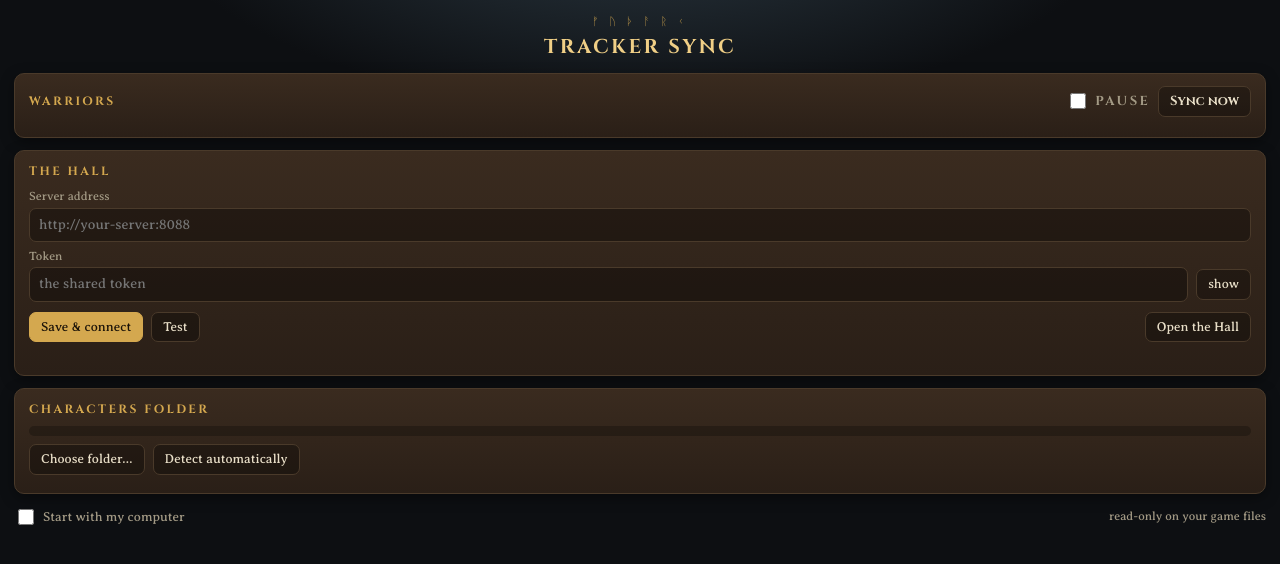
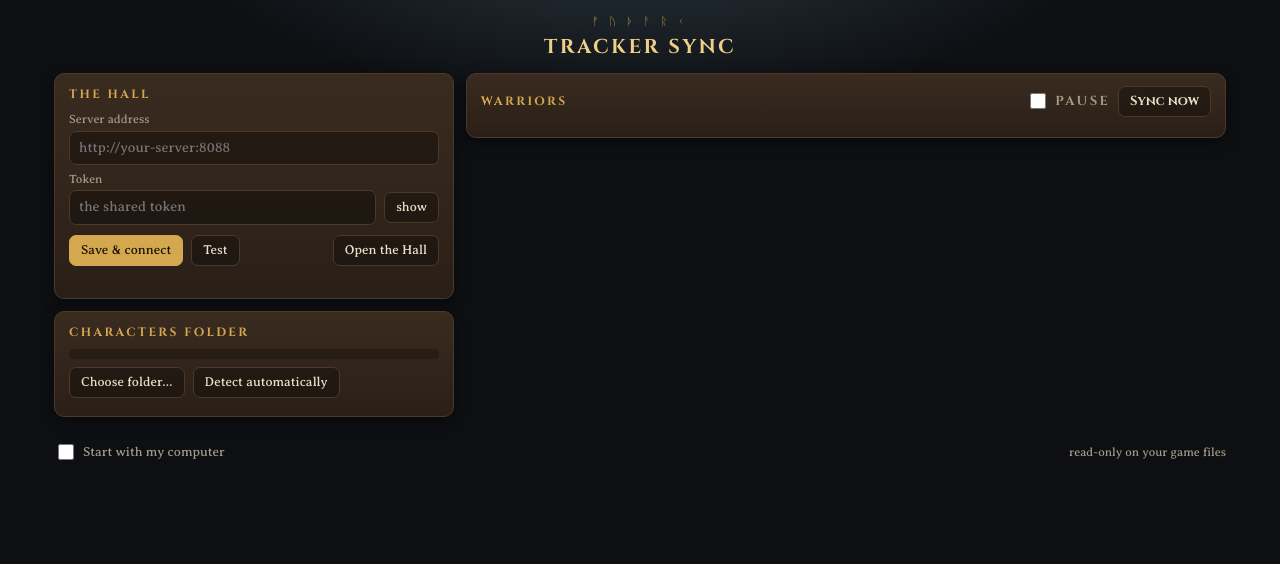
Before and after one commit to yggdrion/valheim-tracker, a website: page client/ui/index.html in a window 1280 px wide. Drawn offline with Linux system fonts and the light colour scheme.

Commit message:
feat: Tracker Sync shows settings and warriors side by side in wide windows

```diff
--- a/client/ui/index.html
+++ b/client/ui/index.html
@@ -51,6 +51,14 @@ input[type=checkbox]{accent-color:var(--gold);width:16px;height:16px}
 .err{color:var(--bad)}
 #warriors{order:1}#hallp{order:2}#dirp{order:3}.foot{order:4}header{order:0}
 body.setup #hallp{order:1}body.setup #dirp{order:2}body.setup #warriors{order:3}
+@media(min-width:880px){
+ main{display:grid;grid-template-columns:minmax(330px,400px) 1fr;grid-template-rows:auto auto auto 1fr auto;align-items:start;max-width:1200px;margin:0 auto}
+ header{grid-column:1/-1}
+ #hallp,body.setup #hallp{grid-column:1;grid-row:2}
+ #dirp,body.setup #dirp{grid-column:1;grid-row:3}
+ #warriors,body.setup #warriors{grid-column:2;grid-row:2/5}
+ .foot{grid-column:1/-1;grid-row:5}
+}
 </style></head>
 <body><main>
 <header><div class="rune">ᚠ ᚢ ᚦ ᚨ ᚱ ᚲ</div><h1>Tracker Sync</h1></header>
```
